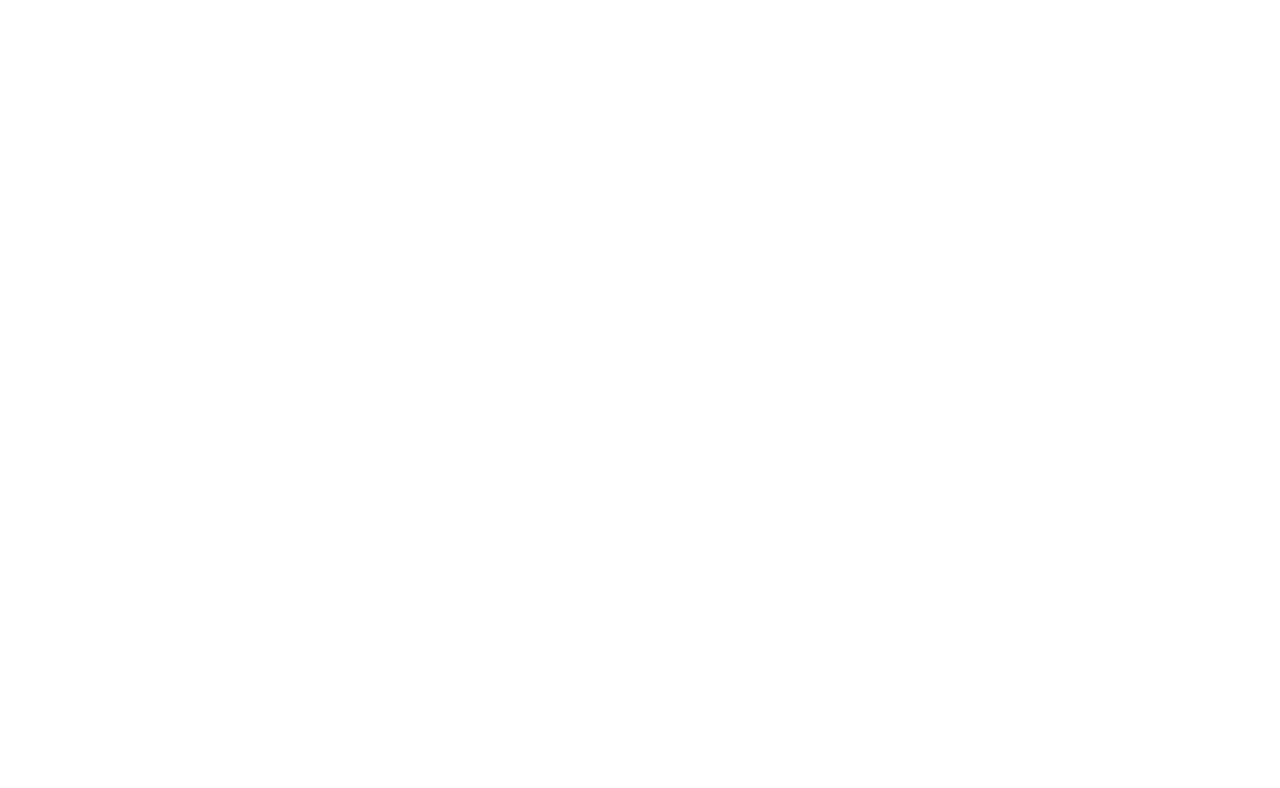
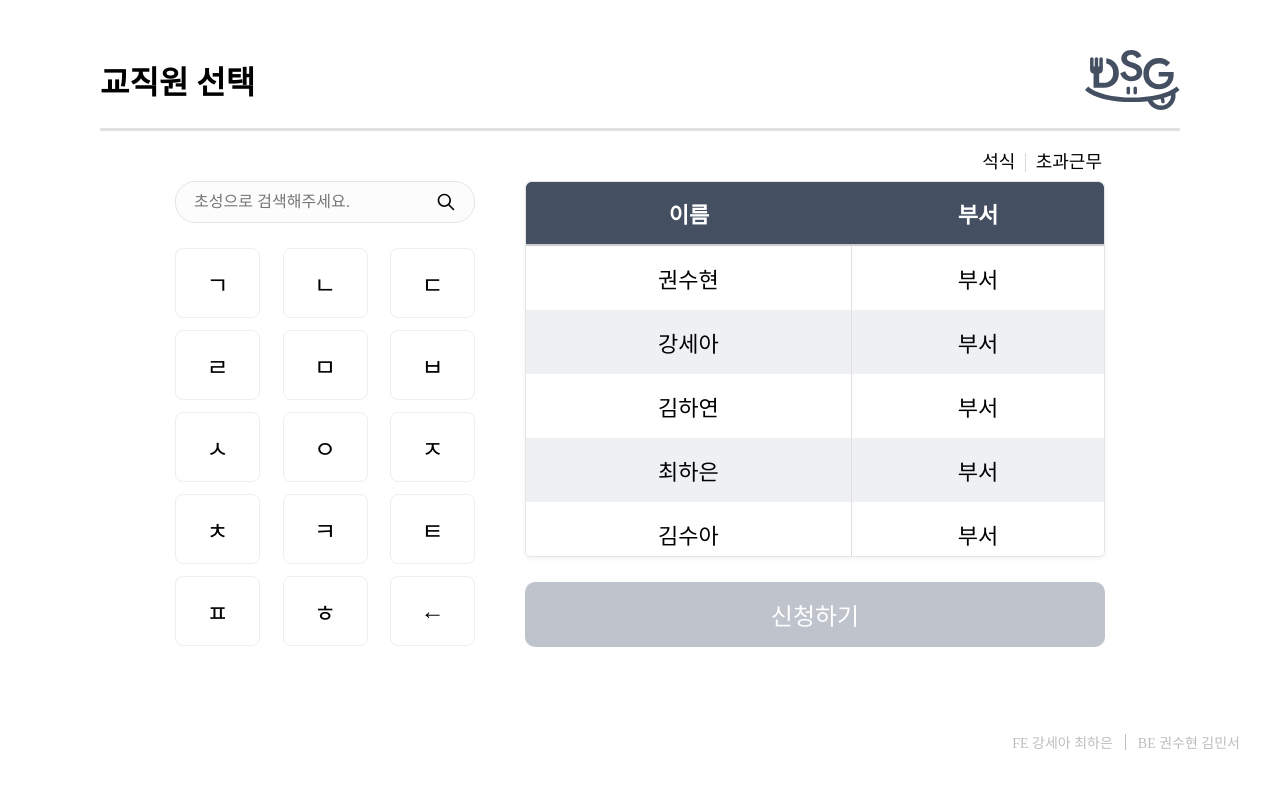
Before and after one commit to 2026DSG/DSG_Frontend, a React (Vite) app: page /apply/teacher in a window 1280 px wide. Before the commit this address had no page. Shown: the top 788 px of the page. Built offline with nearby package versions, Linux system fonts and the light colour scheme.

Commit message:
feat: 교직원 선택 페이지 퍼블리싱
ApplicationTeacherPage

```diff
--- a/src/App.tsx
+++ b/src/App.tsx
@@ -5,6 +5,7 @@
 import ApplicationListPage from "./pages/admin/ApplicationListPage";
 import HomePage from "./pages/user/HomePage";
 import ApplicationReasonPage from "./pages/user/ApplicationReasonPage";
+import ApplicationTeacherPage from "./pages/user/ApplicationTeacherPage";
 
 function App() {
   return (
@@ -14,6 +15,7 @@
       <Route path="/get/apply" element={<ApplicationListPage />} />
       <Route path="/apply" element={<HomePage />} />
       <Route path="/apply/reason" element={<ApplicationReasonPage />} />
+      <Route path="/apply/teacher" element={<ApplicationTeacherPage />} />
     </Routes>
   );
 }
--- /dev/null
+++ b/src/pages/user/ApplicationTeacherPage.tsx
@@ -0,0 +1,292 @@
+"use client";
+
+import styled from "@emotion/styled";
+import { useState } from "react";
+import Header from "../../components/Header";
+import Footer from "../../components/Footer";
+import SearchIcon from "../../assets/Search.svg";
+
+const teacherData = [
+  { id: 1, name: "권수현", department: "부서" },
+  { id: 2, name: "강세아", department: "부서" },
+  { id: 3, name: "김하연", department: "부서" },
+  { id: 4, name: "최하은", department: "부서" },
+  { id: 5, name: "김수아", department: "부서" },
+  { id: 6, name: "김민서", department: "부서" },
+  { id: 7, name: "이지은", department: "부서" },
+
+];
+
+const KEYBOARD_ROWS = [
+  ["ㄱ", "ㄴ", "ㄷ"],
+  ["ㄹ", "ㅁ", "ㅂ"],
+  ["ㅅ", "ㅇ", "ㅈ"],
+  ["ㅊ", "ㅋ", "ㅌ"],
+  ["ㅍ", "ㅎ", "←"],
+];
+
+const ApplicationTeacherPage = () => {
+  const [selectedId, setSelectedId] = useState<number | null>(null);
+
+  // 전 페이지 선택지에 따라 바뀌는 텍스트 변수 (퍼블리싱 단계 예시)
+  const selectedMeal = "석식"; // 조식 / 중식 / 석식 중 선택된 값
+  const selectedType = "초과근무"; // 초과근무 / 개인부담 중 선택된 값
+
+  return (
+    <Body>
+      <ContentWrapper>
+        <TotalContainer>
+          <Header title="교직원 선택" />
+
+          <TabContainer>
+            {/* 전 페이지 선택지 2개가 모두 표시됨 */}
+            <TabButton active={true}>{selectedMeal}</TabButton>
+            <Divider>|</Divider>
+            <TabButton active={false}>{selectedType}</TabButton>
+          </TabContainer>
+
+          <MainContent>
+            {/* 왼쪽: 검색 영역 */}
+            <SearchSection>
+              <SearchInputWrapper>
+                <StyledInput
+                  type="text"
+                  readOnly
+                  placeholder="초성으로 검색해주세요."
+                />
+                <img src={SearchIcon} alt="search" width={20} height={20} />
+              </SearchInputWrapper>
+
+              <KeyboardContainer>
+                {KEYBOARD_ROWS.map((row, rowIdx) => (
+                  <KeyboardRow key={rowIdx}>
+                    {row.map((key) => (
+                      <KeyButton key={key}>
+                        {key}
+                      </KeyButton>
+                    ))}
+                  </KeyboardRow>
+                ))}
+              </KeyboardContainer>
+            </SearchSection>
+
+            {/* 오른쪽: 리스트 영역 */}
+            <TableSection>
+              <TableWrapper>
+                <Table>
+                  <Thead>
+                    <tr>
+                      <Th>이름</Th>
+                      <Th>부서</Th>
+                    </tr>
+                  </Thead>
+                  <Tbody>
+                    {teacherData.map((teacher) => (
+                      <Tr
+                        key={teacher.id}
+                        isSelected={selectedId === teacher.id}
+                        onClick={() => setSelectedId(teacher.id)}
+                      >
+                        <Td>{teacher.name}</Td>
+                        <Td>{teacher.department}</Td>
+                      </Tr>
+                    ))}
+                  </Tbody>
+                </Table>
+              </TableWrapper>
+
+              <ButtonBox>
+                <ApplyButton active={selectedId !== null} disabled={selectedId === null}>
+                  신청하기
+                </ApplyButton>
+              </ButtonBox>
+            </TableSection>
+          </MainContent>
+        </TotalContainer>
+      </ContentWrapper>
+      <Footer />
+    </Body>
+  );
+};
+
+
+
+
+
+
+const Body = styled.div`
+  width: 1280px;
+  height: 768px;
+  display: flex;
+  flex-direction: column;
+  background-color: #ffffff;
+  overflow: hidden;
+  margin: 0 auto;
+`;
+
+const ContentWrapper = styled.div`
+  flex: 1;
+`;
+
+const TotalContainer = styled.div`
+  display: flex;
+  flex-direction: column;
+  margin: 0px 100px;
+`;
+
+const TabContainer = styled.div`
+  display: flex;
+  justify-content: flex-end;
+  align-items: center;
+  gap: 8px;
+  margin-top: 16px;
+    margin-right: 78px;
+`;
+
+const TabButton = styled.span<{ active: boolean }>`
+  font-size:18px;
+  font-weight: 400;
+  color: #000000;
+`;
+
+const Divider = styled.span`
+  color: #dbdbdb;
+  font-size: 22px;
+`;
+
+const MainContent = styled.div`
+  display: flex;
+  justify-content: center;
+  gap: 50px;
+  margin-top: 8px;
+`;
+
+const SearchSection = styled.div`
+  width: 300px;
+`;
+
+const SearchInputWrapper = styled.div`
+  display: flex;
+  align-items: center;
+  border: 1px solid #e5e5e5;
+  border-radius: 20px;
+  padding: 10px 18px;
+  background-color: #fcfcfc;
+`;
+
+const StyledInput = styled.input`
+  flex: 1;
+  border: none;
+  outline: none;
+  font-size: 16px;
+  background: transparent;
+`;
+
+const KeyboardContainer = styled.div`
+  display: flex;
+  flex-direction: column;
+  gap: 12px;
+  margin-top: 25px;
+`;
+
+const KeyboardRow = styled.div`
+  display: flex;
+  gap: 12px;
+  justify-content: space-between;
+`;
+
+const KeyButton = styled.button`
+  width: 85px;
+  height: 70px;
+  background-color: #ffffff;
+  border: 1px solid #eeeeee;
+  border-radius: 8px;
+  font-size: 24px;
+  cursor: pointer;
+`;
+
+const TableSection = styled.div`
+  flex: 1;
+  max-width: 580px;
+`;
+
+const TableWrapper = styled.div`
+  height: 376px;
+  overflow-y: scroll;
+  border: 1px solid #e5e5e5;
+  border-radius: 6px;
+  box-shadow: 0 2px 4px rgba(0, 0, 0, 0.05);
+
+  -ms-overflow-style: none;
+  scrollbar-width: none;
+  &::-webkit-scrollbar {
+    display: none;
+  }
+`;
+
+const Table = styled.table`
+  width: 100%;
+  border-collapse: separate;
+  border-spacing: 0;
+`;
+
+const Thead = styled.thead`
+  background-color: #444f61;
+  color: white;
+  position: sticky;
+  top: 0;
+  z-index: 10;
+`;
+
+const Th = styled.th`
+  background-color: #444f61;
+  padding: 15px;
+  font-size: 22px;
+  border-bottom: 2px solid #ccc;
+  &:first-of-type { border-top-left-radius: 6px; }
+  &:last-of-type { border-top-right-radius: 6px; }
+`;
+
+const Tbody = styled.tbody`
+  tr:nth-of-type(odd) {
+    background-color: white;
+  }
+  tr:nth-of-type(even) {
+    background-color: #eef0f4;
+  }
+`;
+
+const Tr = styled.tr<{ isSelected?: boolean }>`
+  cursor: pointer;
+  position: relative;
+  outline: ${(props) => (props.isSelected ? "3px solid #b1b1b1" : "none")};
+  outline-offset: -3px;
+`;
+
+const Td = styled.td`
+  padding: 16px;
+  font-size: 22px;
+  text-align: center;
+  border-right: 1px solid #e0e0e0;
+  &:last-child { border-right: none; }
+`;
+
+const ButtonBox = styled.div`
+  margin-top: 25px;
+  display: flex;
+  justify-content: center;
+`;
+
+const ApplyButton = styled.button<{ active: boolean }>`
+  width: 100%;
+  height: 65px;
+  font-size: 24px;
+  font-weight: 500;
+  color: white;
+  background-color: ${(props) => (props.active ? "#444f61" : "#bec3cc")};
+  border: none;
+  border-radius: 10px;
+  cursor: ${(props) => (props.active ? "pointer" : "not-allowed")};
+`;
+
+export default ApplicationTeacherPage;
```
Also changed, not shown: src/assets/Search.svg (added).
